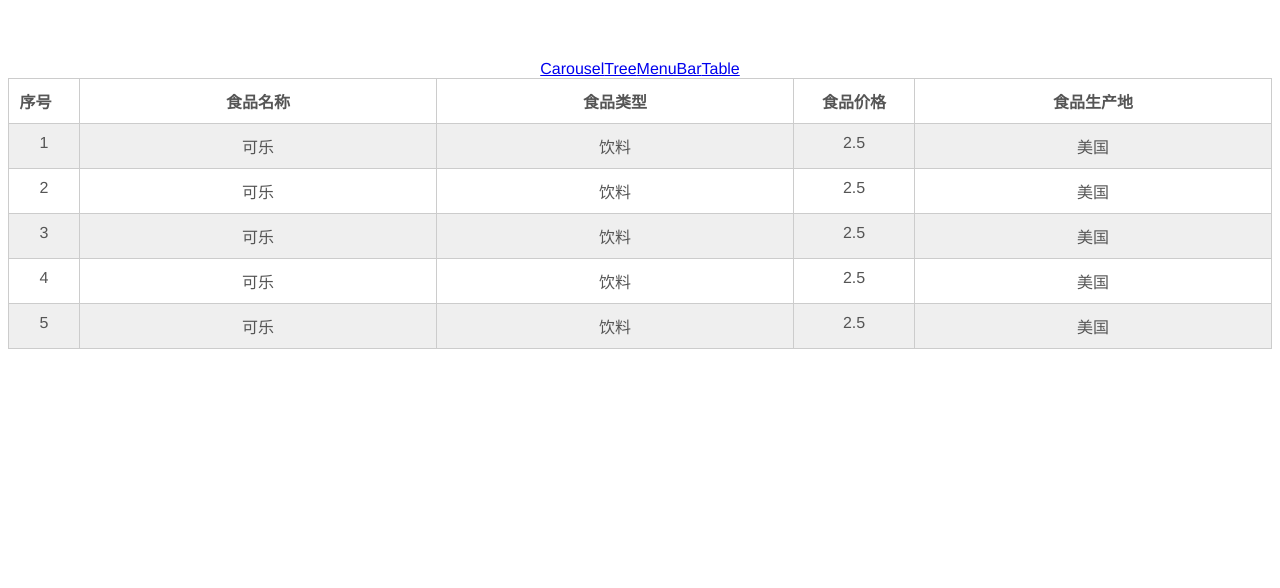
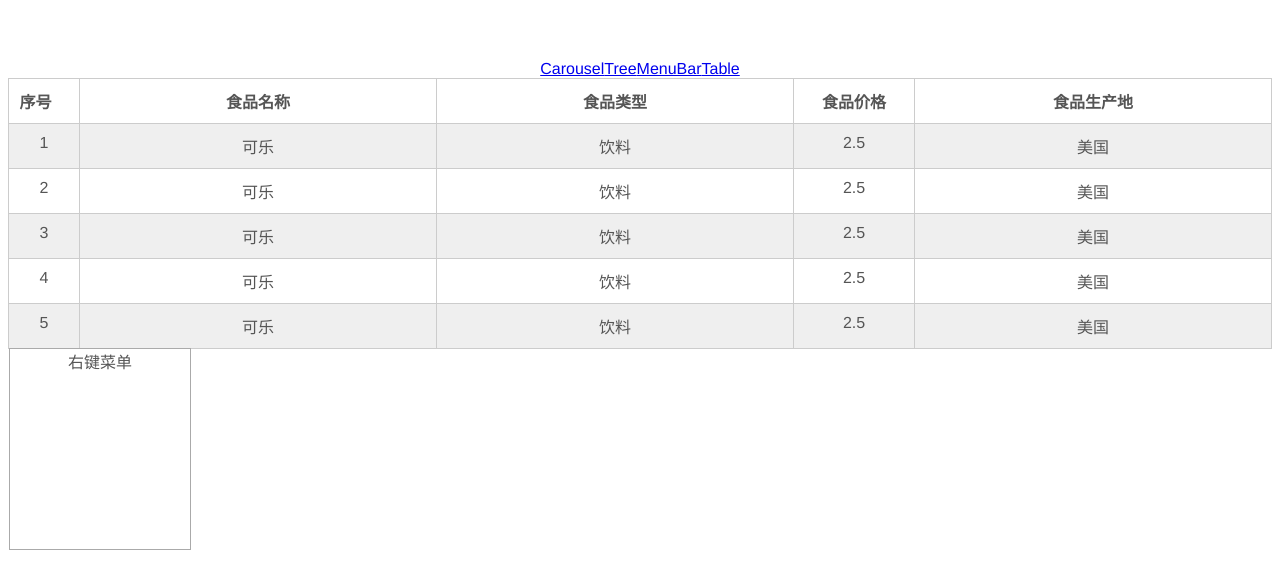
Before and after one commit to chase2v/vue-demo, a Vue app: page /table in a window 1280 px wide. Shown: the top 588 px of the page. Built offline with nearby package versions, Linux system fonts and the light colour scheme; a web font is replaced by a local one.

Commit message:
表格组件添加了简单的右键菜单

```diff
--- a/src/components/table/table.vue
+++ b/src/components/table/table.vue
@@ -1,5 +1,5 @@
 <template lang="html">
-  <table class="table" :class="tableStyle">
+  <table class="table" :class="tableStyle" @mousedown="rightClick">
     <tbody>
       <tr>
         <th @dragover.prevent="" v-for="(field, idx) in tdata.fields" :align="field.align" @click="reverse" :style="{flexBasis: field.width, flexGrow: field.width ? 0 : 1}">{{ field.name }} <i v-if="field.align" class="fa" :class="iconTitle"></i><span class="editable-border" draggable="true" @drag="drag" @dragstart="dragstart" @dragend="dragend" :data-idx="idx"></span></th>
@@ -8,6 +8,7 @@
         <td v-for="(rowData, idx) in row" :style="{flexBasis: tdata.fields[idx].width, flexGrow: tdata.fields[idx].width ? 0 : 1}">{{ rowData }}</td>
       </tr>
     </tbody>
+    <div class="right-menu">右键菜单</div>
   </table>
 </template>
 
@@ -36,6 +37,14 @@ export default {
         this.tdata.rows.reverse()
       }
     },
+    rightClick ($event) {
+      $event.preventDefault()
+      $event.stopPropagation()
+      if ($event.button === 2) {
+        $event.currentTarget.querySelector('.right-menu').style.left = $event.pageX + 'px'
+        $event.currentTarget.querySelector('.right-menu').style.top = $event.pageY + 'px'
+      }
+    },
     dragstart ($event) {
       if (!this.drag.flag) {
         this.drag.flag = true
@@ -58,6 +67,10 @@ export default {
     http.$get('static/data/table_mock.json').then(res => {
       this.tdata = JSON.parse(res).data
     })
+
+    document.oncontextmenu = (event) => {
+      event.preventDefault()
+    }
   }
 }
 </script>
@@ -77,11 +90,18 @@ export default {
     display: inline-block;
     width: 5px;
     height: 100%;
-    // background-color: #000;
 
     &:hover {
       cursor:col-resize;
     }
+  }
+
+  .right-menu {
+    position: fixed;
+    width: 180px;
+    height: 200px;
+    border: 1px solid #aaa;
+    background-color: #fff;
   }
 }
 
```
